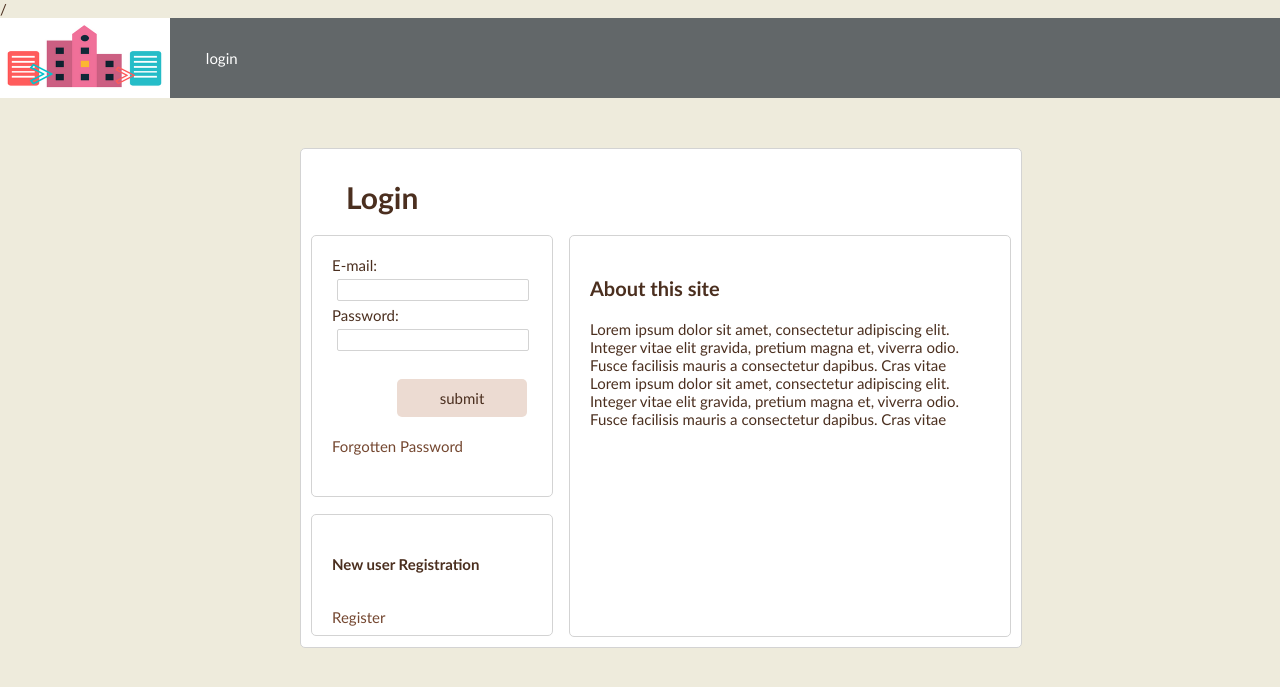
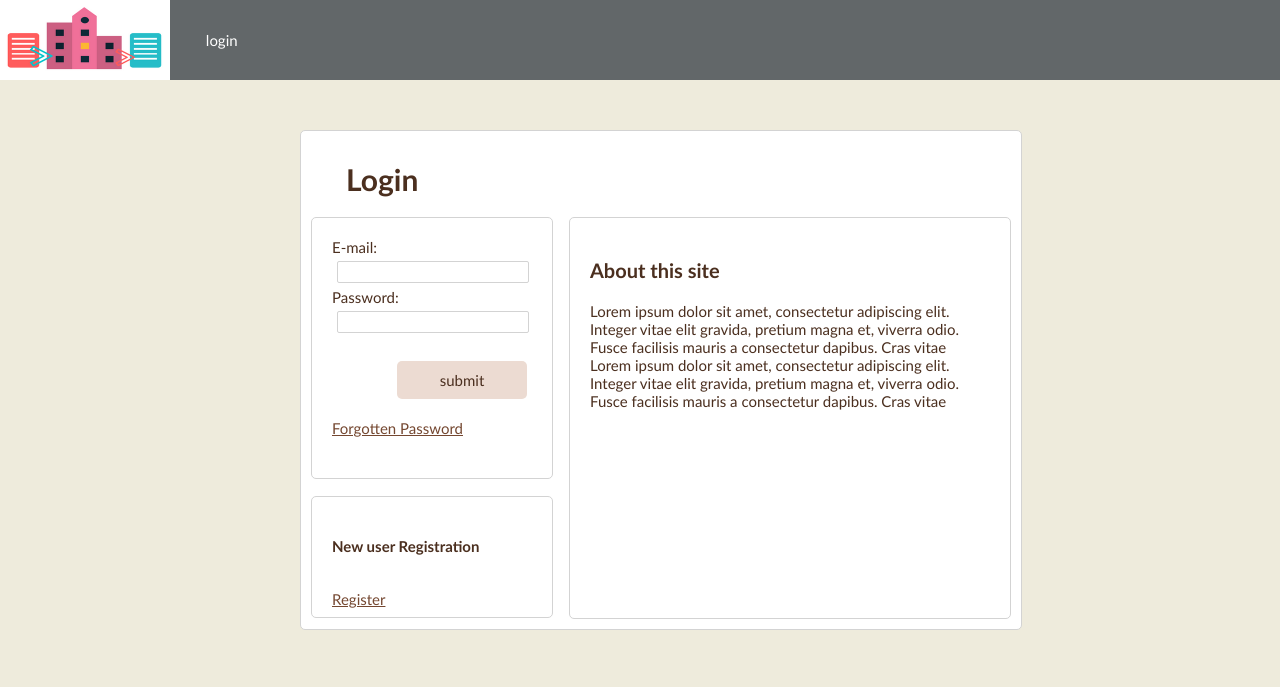
Before and after one commit to akumarulz/resource_repository, a PHP site: page /edsa-new/ in a window 1280 px wide. Shown: the top 687 px of the page. Run offline with PHP 8.4, Linux system fonts and the light colour scheme; grey boxes are pictures that could not be loaded.

Commit message:
put the underline for links back in

```diff
--- a/main.php
+++ b/main.php
@@ -10,7 +10,7 @@
 		<script src="ascript.js" ></script>
 		<script src="jquery/jRating.jquery.js"></script>
 		<!-- adding icon to browser tab-->
-		<link rel="shortcut icon" type="image/x-icon" href="favicon.ico" /> /
+		<link rel="shortcut icon" type="image/x-icon" href="favicon.ico" />
 
 	</head>
 
--- a/stylesSheet.css
+++ b/stylesSheet.css
@@ -24,7 +24,7 @@ h5{
 }
 
 a {
-	text-decoration:none;
+	/*text-decoration:none;*/
 	color: rgb(116,71,48);
 }
 .messageiconbin{
```
